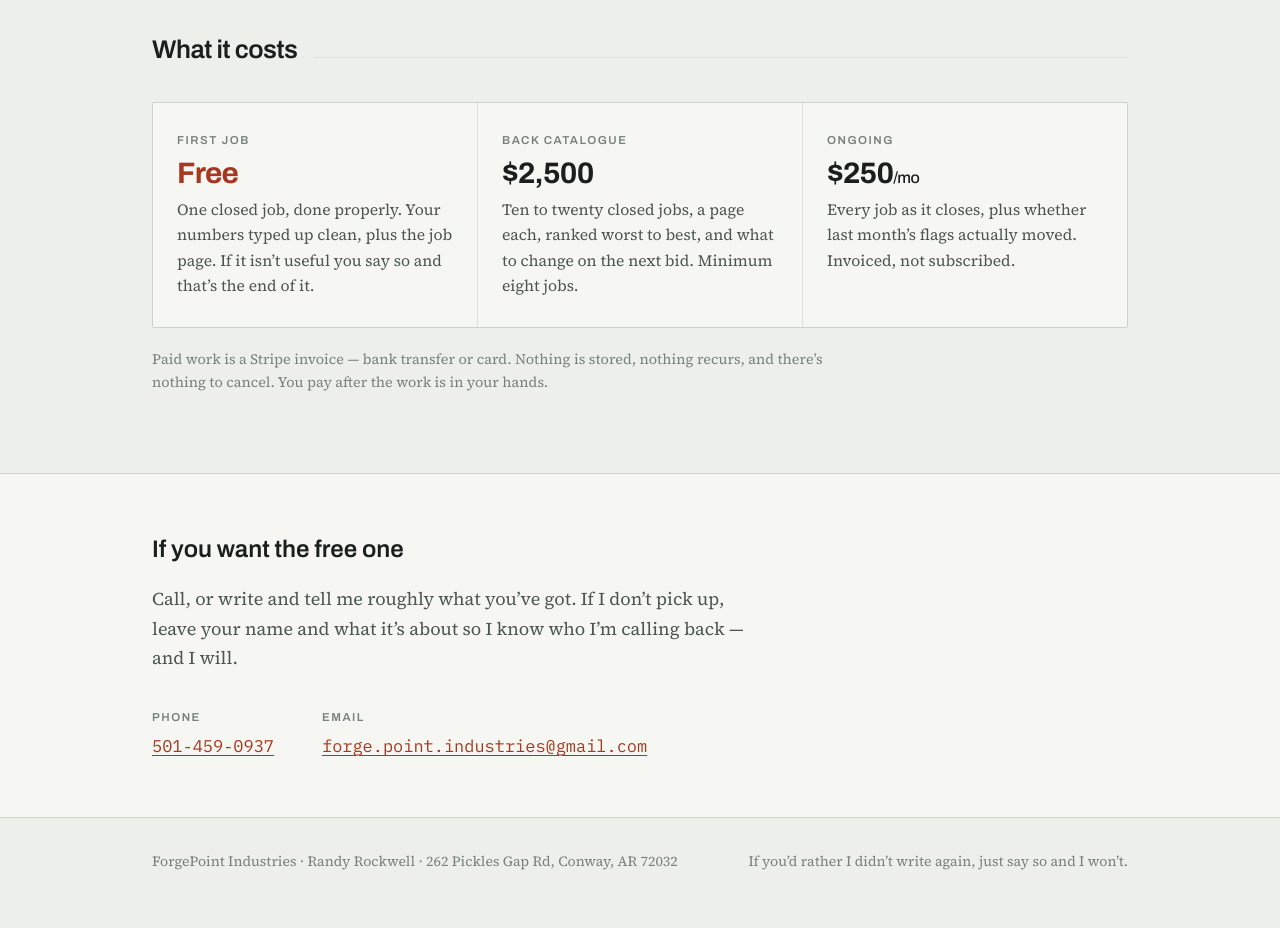
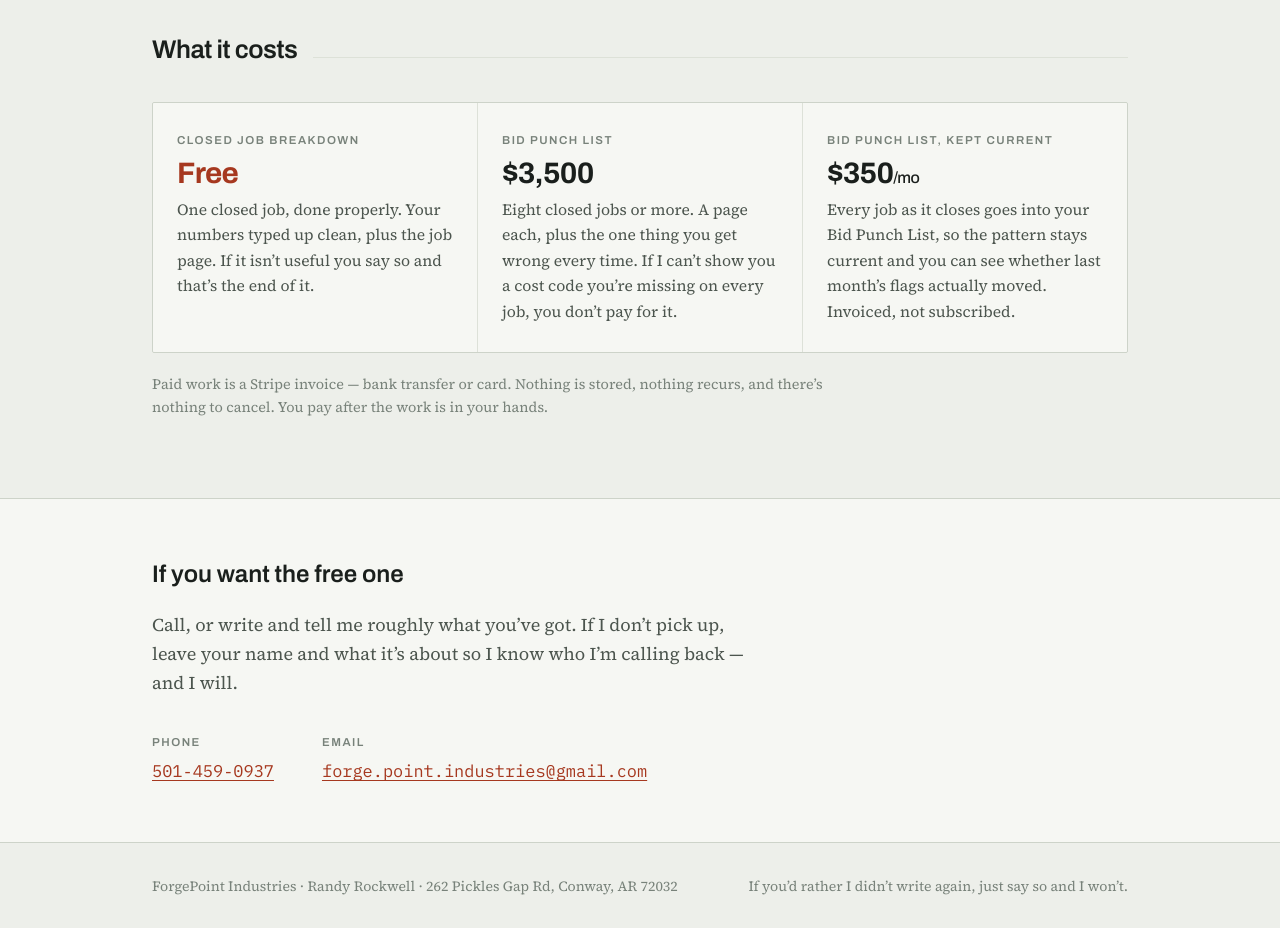
Before and after one commit to Godspeed2077/ForgePoint-Signal, a website: page public/index.html in a window 1280 px wide. Shown: the part 2400-3328 px from the top of the page. Drawn offline with Linux system fonts and the light colour scheme.

Commit message:
Update offer: $3,500 / $350, eight-job minimum, name both deliverables, add guarantee

```diff
--- a/public/index.html
+++ b/public/index.html
@@ -323,19 +323,19 @@ footer .wrap{display:flex;flex-wrap:wrap;gap:.5rem 2rem;justify-content:space-be
     <div class="sec-head"><h2>What it costs</h2><span class="rule"></span></div>
     <div class="tiers">
       <div class="tier free">
-        <span class="lbl">First job</span>
+        <span class="lbl">Closed Job Breakdown</span>
         <span class="amt">Free</span>
         <p>One closed job, done properly. Your numbers typed up clean, plus the job page. If it isn&rsquo;t useful you say so and that&rsquo;s the end of it.</p>
       </div>
       <div class="tier">
-        <span class="lbl">Back catalogue</span>
-        <span class="amt">$2,500</span>
-        <p>Ten to twenty closed jobs, a page each, ranked worst to best, and what to change on the next bid. Minimum eight jobs.</p>
+        <span class="lbl">Bid Punch List</span>
+        <span class="amt">$3,500</span>
+        <p>Eight closed jobs or more. A page each, plus the one thing you get wrong every time. If I can&rsquo;t show you a cost code you&rsquo;re missing on every job, you don&rsquo;t pay for it.</p>
       </div>
       <div class="tier">
-        <span class="lbl">Ongoing</span>
-        <span class="amt">$250<span style="font-size:1rem;font-weight:500">/mo</span></span>
-        <p>Every job as it closes, plus whether last month&rsquo;s flags actually moved. Invoiced, not subscribed.</p>
+        <span class="lbl">Bid Punch List, kept current</span>
+        <span class="amt">$350<span style="font-size:1rem;font-weight:500">/mo</span></span>
+        <p>Every job as it closes goes into your Bid Punch List, so the pattern stays current and you can see whether last month&rsquo;s flags actually moved. Invoiced, not subscribed.</p>
       </div>
     </div>
     <p class="note">Paid work is a Stripe invoice &mdash; bank transfer or card. Nothing is stored, nothing recurs, and there&rsquo;s nothing to cancel. You pay after the work is in your hands.</p>
```
